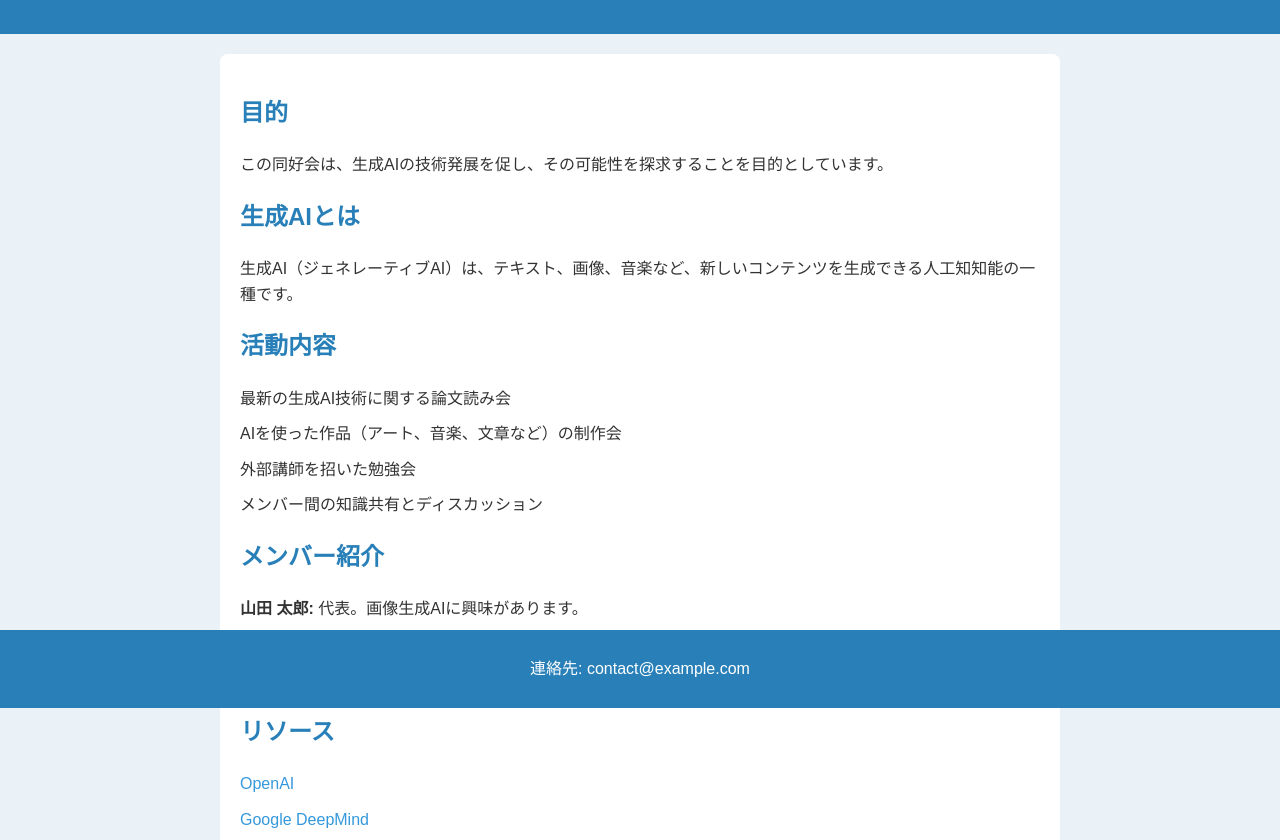
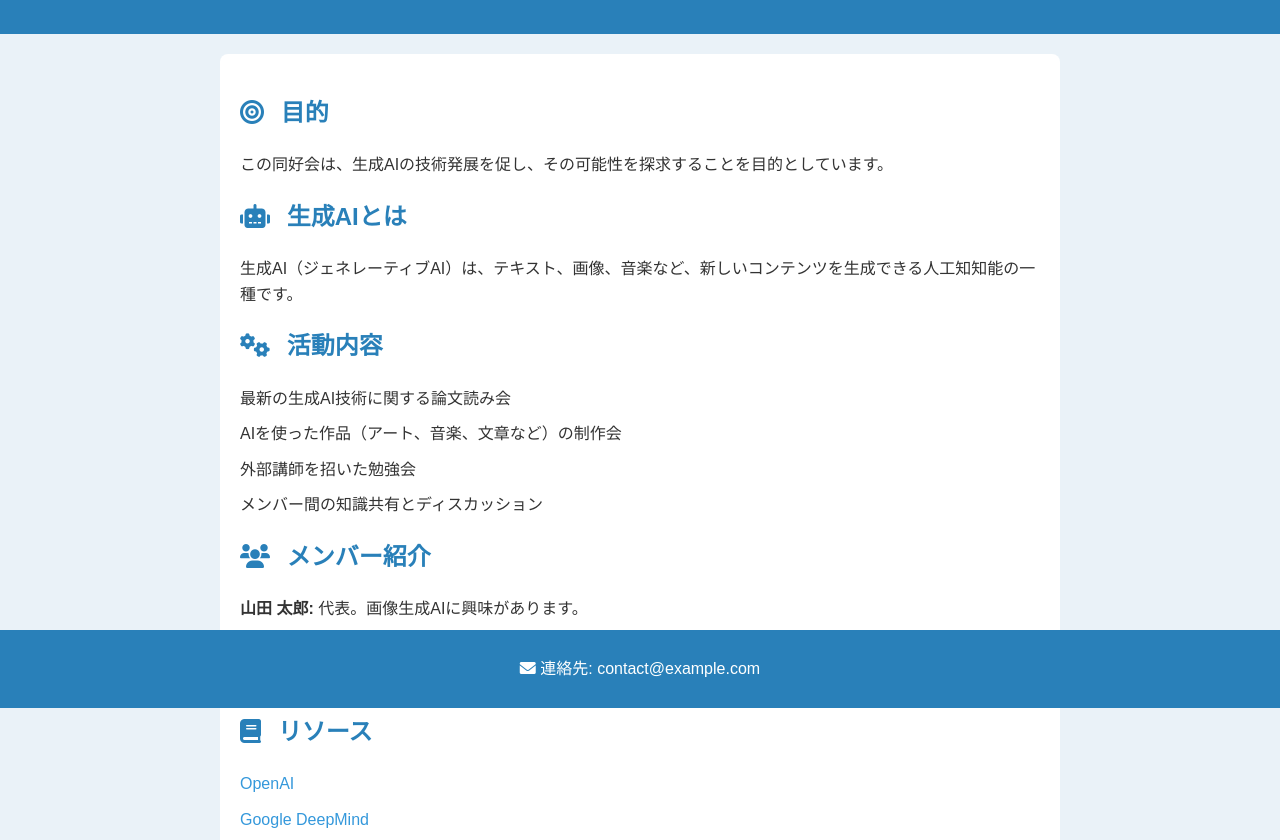
Before and after one commit to rubber5106/AI-Circle, a plain HTML site: page index.html in a window 1280 px wide. Shown: the part 92-932 px from the top of the page. Drawn offline with Linux system fonts and the light colour scheme.

Commit message:
アイコンを追加

```diff
--- a/index.html
+++ b/index.html
@@ -4,6 +4,7 @@
     <meta charset="UTF-8">
     <meta name="viewport" content="width=device-width, initial-scale=1.0">
     <title>生成AI同好会</title>
+    <link rel="stylesheet" href="https://cdnjs.cloudflare.com/ajax/libs/font-awesome/6.0.0-beta3/css/all.min.css">
     <style>
         body {
             font-family: sans-serif;
@@ -32,6 +33,9 @@
         h1, h2 {
             color: #2980b9;
         }
+        h1 i, h2 i {
+            margin-right: 10px;
+        }
         footer {
             text-align: center;
             padding: 10px 0;
@@ -59,19 +63,19 @@
 </head>
 <body>
     <header>
-        <h1>生成AI同好会</h1>
+        <h1><i class="fas fa-brain"></i> 生成AI同好会</h1>
     </header>
     <main>
         <section id="mission">
-            <h2>目的</h2>
+            <h2><i class="fas fa-bullseye"></i> 目的</h2>
             <p>この同好会は、生成AIの技術発展を促し、その可能性を探求することを目的としています。</p>
         </section>
         <section id="about">
-            <h2>生成AIとは</h2>
+            <h2><i class="fas fa-robot"></i> 生成AIとは</h2>
             <p>生成AI（ジェネレーティブAI）は、テキスト、画像、音楽など、新しいコンテンツを生成できる人工知知能の一種です。</p>
         </section>
         <section id="activities">
-            <h2>活動内容</h2>
+            <h2><i class="fas fa-cogs"></i> 活動内容</h2>
             <ul>
                 <li>最新の生成AI技術に関する論文読み会</li>
                 <li>AIを使った作品（アート、音楽、文章など）の制作会</li>
@@ -80,7 +84,7 @@
             </ul>
         </section>
         <section id="members">
-            <h2>メンバー紹介</h2>
+            <h2><i class="fas fa-users"></i> メンバー紹介</h2>
             <ul>
                 <li><b>山田 太郎:</b> 代表。画像生成AIに興味があります。</li>
                 <li><b>佐藤 花子:</b> 副代表。自然言語処理が専門です。</li>
@@ -88,7 +92,7 @@
             </ul>
         </section>
         <section id="resources">
-            <h2>リソース</h2>
+            <h2><i class="fas fa-book"></i> リソース</h2>
             <ul>
                 <li><a href="https://openai.com/" target="_blank">OpenAI</a></li>
                 <li><a href="https://deepmind.google/" target="_blank">Google DeepMind</a></li>
@@ -97,12 +101,12 @@
             </ul>
         </section>
         <section id="news">
-            <h2>お知らせ</h2>
+            <h2><i class="fas fa-bullhorn"></i> お知らせ</h2>
             <p>2025年9月1日に第一回勉強会を開催します。詳細は後日改めて連絡します。</p>
         </section>
     </main>
     <footer>
-        <p>連絡先: contact@example.com</p>
+        <p><i class="fas fa-envelope"></i> 連絡先: contact@example.com</p>
     </footer>
 </body>
 </html>
```
